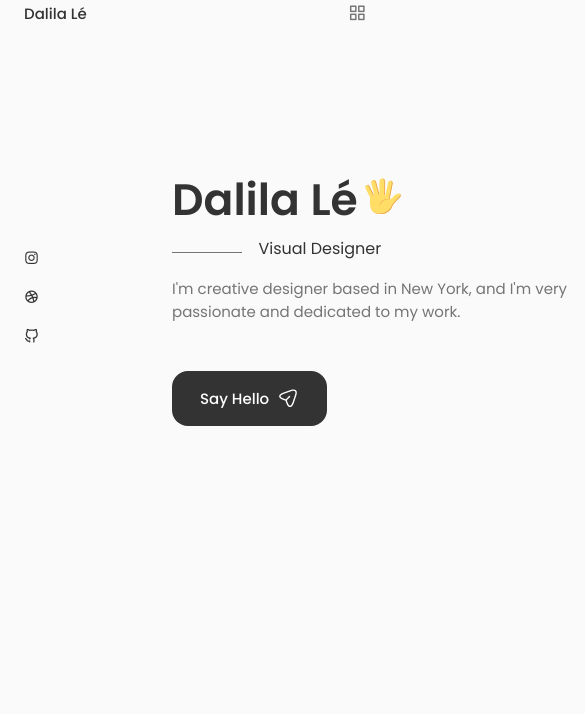
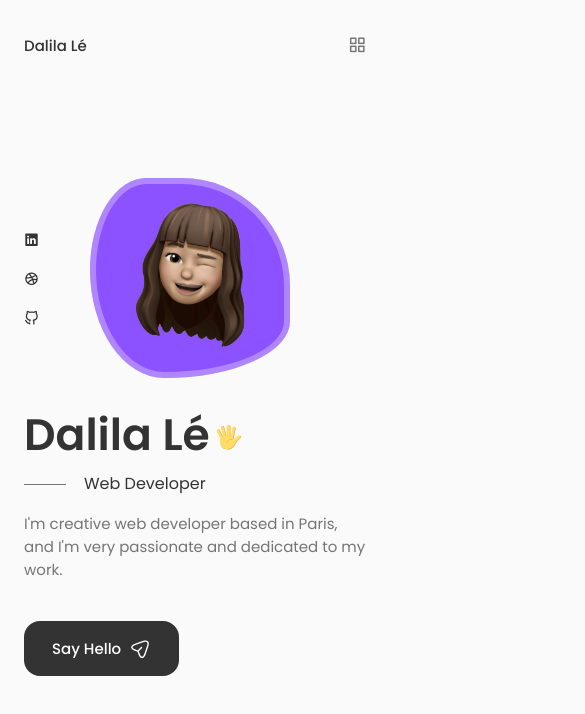
Before and after one commit to thealamenthed/portfolio, a React (Create React App) app: page / in a window 390 px wide. Shown: the top 714 px of the page, 585 px wide, since content can reach past the window. Built offline with nearby package versions, Linux system fonts and the light colour scheme.

Commit message:
responsive component home

```diff
--- a/src/App.css
+++ b/src/App.css
@@ -139,6 +139,8 @@
   max-width: 968px;
   margin-left: auto;
   margin-right: auto;
+  margin-top: 2rem;
+
 }
 
 .grid {
--- a/src/components/header/header.css
+++ b/src/components/header/header.css
@@ -58,6 +58,7 @@
 
     .nav {
         height: var(--herder--height);
+
     }
 
     .nav__menu {
--- a/src/components/home/Data.jsx
+++ b/src/components/home/Data.jsx
@@ -54,8 +54,8 @@
           ></path>
         </svg>
       </h1>
-      <h3 className="home__subtitle">Visual Designer</h3>
-      <p className="home__description">I'm creative designer based in New York, and I'm very passionate and dedicated to my work.</p>
+      <h3 className="home__subtitle">Web Developer</h3>
+      <p className="home__description">I'm creative web developer based in Paris, and I'm very passionate and dedicated to my work.</p>
 
       <a href="#contact" className="button button--flex">
         Say Hello
--- a/src/components/home/Home.jsx
+++ b/src/components/home/Home.jsx
@@ -2,6 +2,7 @@
 import "./home.css";
 import Social from "./Social";
 import Data from "./Data";
+import ScrollDown from "./ScrollDown";
 
 const Home = () => {
     return (
@@ -14,9 +15,9 @@
 
                     <Data />
 
+                </div>
 
-
-                </div>
+                <ScrollDown />
             </div>
         </section>
     )
--- /dev/null
+++ b/src/components/home/ScrollDown.jsx
@@ -0,0 +1,49 @@
+import React from 'react'
+
+const ScrollDown = () => {
+  return (
+    <div className="home_scroll">
+        <a href="#about" className="home__scroll-button button--flex" >
+        <svg
+                width="32px"
+                height="32px"
+                class="home__scroll-mouse"
+                viewBox="0 0 247 390"
+                version="1.1"
+                xmlns="http://www.w3.org/2000/svg"
+                xmlnsXlink="http://www.w3.org/1999/xlink"
+                style={{
+                  fillRule: "evenodd",
+                  clipRule: "evenodd",
+                  strokeLinecap: "round",
+                  strokeLinejoin: "round",
+                  strokeMiterlimit: "1.5",
+                }}
+              >
+                <path
+                  class="wheel"
+                  d="M123.359,79.775l0,72.843"
+                  style={{
+                    fill: "none",
+                    stroke: "var(--title-color)",
+                    strokeWidth: "20px",
+                  }}
+                ></path>
+                <path
+                  id="mouse"
+                  d="M236.717,123.359c0,-62.565 -50.794,-113.359 -113.358,-113.359c-62.565,0 -113.359,50.794 -113.359,113.359l0,143.237c0,62.565 50.794,113.359 113.359,113.359c62.564,0 113.358,-50.794 113.358,-113.359l0,-143.237Z"
+                  style={{
+                    fill: "none",
+                    stroke: "var(--title-color)",
+                    strokeWidth: "20px",
+                }}
+                ></path>
+        </svg>
+        <span className="home__scroll-name">Scroll Down</span>
+        <i class="uil uil-arrow-down home__scroll-arrow"></i>
+        </a>
+    </div>
+  )
+}
+
+export default ScrollDown
--- a/src/components/home/Social.jsx
+++ b/src/components/home/Social.jsx
@@ -3,15 +3,15 @@
 const Social = () => {
   return (
     <div className="home__social">
-      <a href="https://www.instagram.com/" className="home__social-icon" target="_blank">
-      <i class="uil uil-instagram"></i>
+      <a href="https://www.linkedin.com/in/le-dalila/" className="home__social-icon" target="_blank">
+      <i class="uil uil-linkedin"></i>
       </a>
 
       <a href="https://dribbble.com/" className="home__social-icon" target="_blank">
       <i class="uil uil-dribbble"></i>
       </a>
 
-      <a href="https://github.com/" className="home__social-icon" target="_blank">
+      <a href="https://github.com/thealamenthed" className="home__social-icon" target="_blank">
       <i class="uil uil-github-alt"></i>
       </a>
 
--- a/src/components/home/home.css
+++ b/src/components/home/home.css
@@ -1,3 +1,7 @@
+.home__container {
+    row-gap: 7rem;
+}
+
 .home__content {
     grid-template-columns: 116px repeat(2, 1fr);
     padding-top: 5.5rem;
@@ -80,3 +84,112 @@
         border-radius: 60% 40% 30% 70%/60% 30% 70% 40%;
     }
 }
+
+.home__scroll-button {
+    margin-left: 9.25rem;
+}
+
+.wheel {
+    animation: scroll 2s ease infinite;
+}
+
+@keyframes scroll {
+    0% {
+        transform: translateY(0);
+    }
+
+    30% {
+        transform: translateY(3.75rem);
+    }
+}
+
+.home__scroll-name {
+    color: var(--title-color);
+    font-weight: var(--font-medium);
+    margin-right: var(--mb-0-25);
+    margin-left: 2px;
+}
+
+.home__scroll-arrow {
+    font-size: 1.25rem;
+    color: var(--title-color);
+}
+
+/*=============== BREAKPOINTS ===============*/
+/* For large devices */
+@media screen and (max-width: 992px) {
+    .home__content {
+        grid-template-columns: 100px repeat(2,1fr);
+        column-gap: 1.25rem;
+    }
+
+    .home__hand {
+        width: 26px;
+        height: 26px;
+    }
+
+    .home__subtitle {
+        padding-left: 3.75rem;
+        margin-bottom: var(--mb-1);
+    }
+
+    .home__subtitle::before {
+        width: 42px;
+        top: 0.8rem;
+    }
+
+    .home__description {
+        min-width: initial;
+        margin-bottom: var(--mb-2-5);
+    }
+
+    .home__img {
+        width: 250px;
+        height: 250px;
+        box-shadow: inset 0 0 0 8px rgb(255 255 255 / 30%);
+    }
+
+    .home__scroll-button {
+        margin-left: 7.5rem;
+    }
+  }
+
+  /* For medium devices */
+  @media screen and (max-width: 768px) {
+    .home__content {
+        grid-template-columns: 0.5fr 3fr;
+        padding-top: 3.5rem;
+    }
+
+    .home__img {
+        order: initial;
+        justify-self: initial;
+    }
+
+    .home__data {
+        grid-column: 1/3;
+    }
+
+    .home__img {
+        box-shadow: inset 0 0 0 6px rgb(255 255 255 / 30%);
+        width: 200px;
+        height: 200px;
+    }
+
+    .home__scroll-button{
+        display: none;
+    }
+  }
+
+  /* For small devices */
+  @media screen and (max-width: 350px) {
+    .home__img {
+        width: 180px;
+        height: 180px;
+    }
+
+    .home__hand {
+        width: 22px;
+        height: 22px;
+    }
+  }
```
